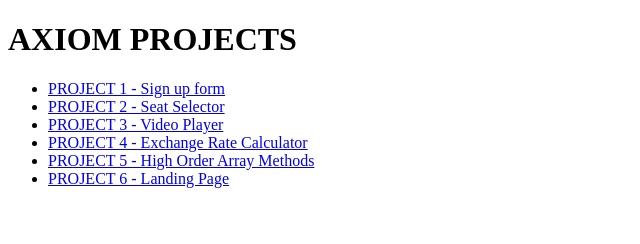
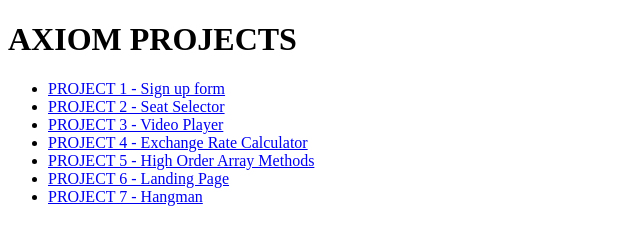
Before and after one commit to zakihussain/Zaki-Axiom-Module-A, a plain HTML site: page index.html in a window 1280 px wide. Shown: the whole page, without its empty margins (0-640 px from the left). Drawn offline with Linux system fonts and the light colour scheme.

Commit message:
projrct 7 link

```diff
--- a/index.html
+++ b/index.html
@@ -15,6 +15,7 @@
         <li><a href="/PROJECT 4/index.html"> PROJECT 4 - Exchange Rate Calculator </a></li>
         <li><a href="/PROJECT 5/index.html"> PROJECT 5 - High Order Array Methods </a></li>
         <li><a href="/PROJECT 6/index.html"> PROJECT 6 - Landing Page </a></li>
+        <li><a href="/PROJECT 7/index.html"> PROJECT 7 - Hangman </a></li>
     </ul>
 </body>
 </html>
```
